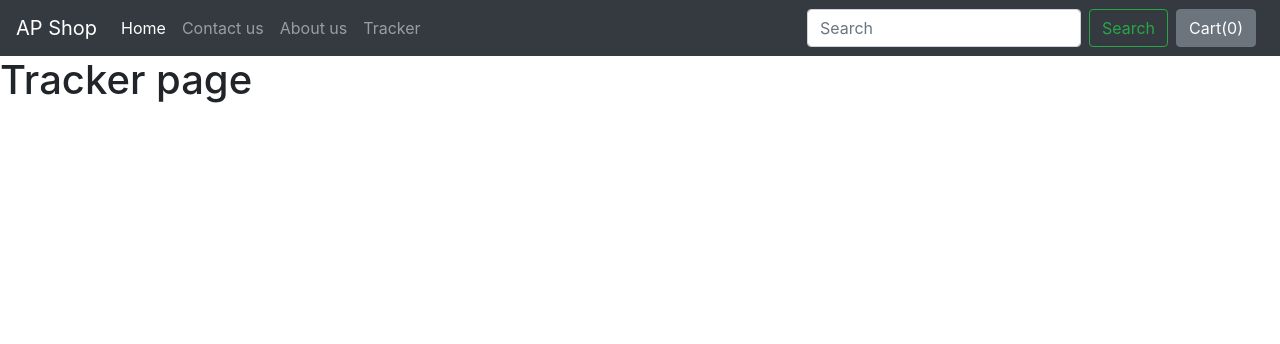
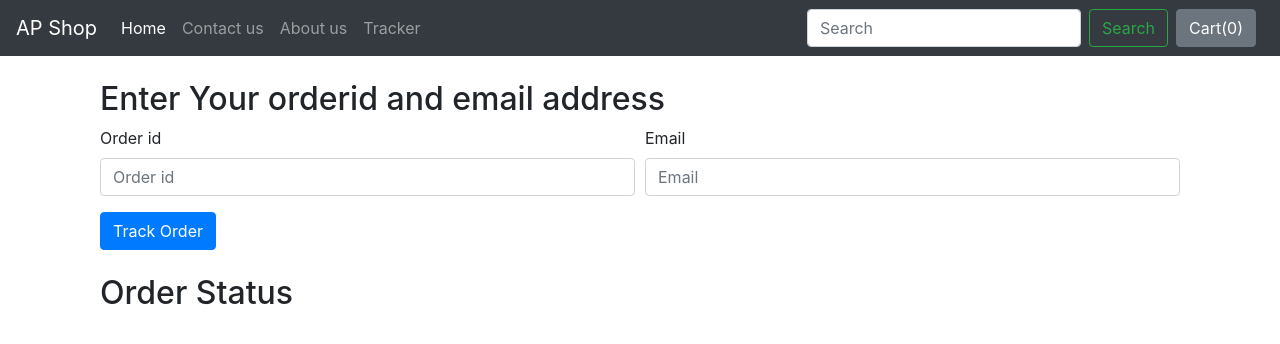
Before and after one commit to purohit-arun/ecommerce-site, a Django app: page /shop/tracker/ in a window 1280 px wide. Shown: the top 344 px of the page. Run offline with Django 3.2, Linux system fonts and the light colour scheme; some libraries are stand-ins or nearby versions.

Commit message:
#8 (arun) tracker added

```diff
--- a/myecart/settings.py
+++ b/myecart/settings.py
@@ -55,7 +55,7 @@ ROOT_URLCONF = 'myecart.urls'
 TEMPLATES = [
     {
         'BACKEND': 'django.template.backends.django.DjangoTemplates',
-        'DIRS': [],
+        'DIRS': ['myecart/templates'],
         'APP_DIRS': True,
         'OPTIONS': {
             'context_processors': [
--- a/myecart/urls.py
+++ b/myecart/urls.py
@@ -17,9 +17,11 @@ from django.contrib import admin
 from django.urls import path, include
 from django.conf import settings
 from django.conf.urls.static import static
+from . import views
 
 urlpatterns = [
     path('admin/', admin.site.urls),
     path('shop/', include('shop.urls')),
-    path('blog/', include('blog.urls'))
+    path('blog/', include('blog.urls')),
+    path('', views.index),
 ] + static(settings.MEDIA_URL, document_root=settings.MEDIA_ROOT)
--- a/shop/admin.py
+++ b/shop/admin.py
@@ -1,7 +1,8 @@
 from django.contrib import admin
-from .models import Product, Contact, Orders
+from .models import OrdersUpdate, Product, Contact, Orders
 # Register your models here.
 
 admin.site.register(Product)
 admin.site.register(Contact)
 admin.site.register(Orders)
+admin.site.register(OrdersUpdate)
--- a/shop/templates/shop/basic.html
+++ b/shop/templates/shop/basic.html
@@ -59,9 +59,8 @@
 
   <!-- Optional JavaScript -->
   <!-- jQuery first, then Popper.js, then Bootstrap JS -->
-  <script src="https://code.jquery.com/jquery-3.3.1.slim.min.js"
-    integrity="sha384-q8i/X+965DzO0rT7abK41JStQIAqVgRVzpbzo5smXKp4YfRvH+8abtTE1Pi6jizo" crossorigin="anonymous">
-  </script>
+  <script src="https://code.jquery.com/jquery-3.3.1.js" integrity="sha256-2Kok7MbOyxpgUVvAk/HJ2jigOSYS2auK4Pfzbm7uH60="
+  crossorigin="anonymous"></script>
   <script src="https://cdnjs.cloudflare.com/ajax/libs/popper.js/1.14.6/umd/popper.min.js"
     integrity="sha384-wHAiFfRlMFy6i5SRaxvfOCifBUQy1xHdJ/yoi7FRNXMRBu5WHdZYu1hA6ZOblgut" crossorigin="anonymous">
   </script>
--- a/shop/templates/shop/productDetails.html
+++ b/shop/templates/shop/productDetails.html
@@ -2,6 +2,4 @@
 
 {% block body %}
 
-
-
 {% endblock body %}
--- a/shop/templates/shop/tracker.html
+++ b/shop/templates/shop/tracker.html
@@ -1,8 +1,72 @@
 {% extends 'shop/basic.html' %}
 
-{% block title %}Shop| Tracker for your product{% endblock title %}
-
+{% block title %} Tracker {% endblock title %}
 
 {% block body %}
-<h1>Tracker page</h1>
+<div class="container">
+    <div class="col my-4">
+        <h2>Enter Your orderid and email address</h2>
+        <form method="POST" action="#" id="trackerForm"> {% csrf_token %}
+            <div class="form-row">
+                <div class="form-group col-md-6">
+                    <label for="input">Order id</label>
+                    <input type="text" class="form-control" id="orderid" name="orderid" placeholder="Order id">
+                </div>
+                <div class="form-group col-md-6">
+                    <label for="inputEmail">Email</label>
+                    <input type="email" class="form-control" id="inputEmail" name="inputEmail" placeholder="Email">
+                </div>
+            </div>
+            <button type="submit" name="placeorder" id="trackorder" class="btn btn-primary">Track Order</button>
+        </form>
+    </div>
+
+    <div class="col my-4">
+        <h2>Order Status</h2>
+        <div class="my-4">
+            <ul class="list-group" id="items">
+            </ul>
+        </div>
+    </div>
+</div>
 {% endblock body %}
+
+{% block js %}
+<script>
+    $('#trackerForm').submit(function (event) {
+        $('#items').empty();
+        var formData = {
+            'orderId': $('input[name=orderid]').val(),
+            'email': $('input[name=inputEmail]').val(),
+            'csrfmiddlewaretoken': $('input[name=csrfmiddlewaretoken]').val()
+        };
+        $.ajax({
+                type: 'POST',
+                url: '/shop/tracker/',
+                data: formData,
+                encode: true
+            })
+            .done(function (data) {
+                console.log(data)
+                updates = JSON.parse(data);
+                if (updates.length > 0 & updates != {}) {
+                    for (i = 0; i < updates.length; i++) {
+                        let text = updates[i]['text'];
+                        let time = updates[i]['time'];
+                        mystr = `<li class="list-group-item d-flex justify-content-between align-items-center">
+                    ${text}
+                    <span class="badge badge-primary badge-pill">${time}</span>
+                </li>`
+                        $('#items').append(mystr);
+                    }
+                } else {
+                    mystr =
+                        `<li class="list-group-item d-flex justify-content-between align-items-center">
+                    Sorry, We are not able to fetch this order id and email. Make sure to type correct order Id and email</li>`
+                    $('#items').append(mystr);
+                }
+            });
+        event.preventDefault();
+    });
+</script>
+{% endblock %}
--- a/shop/views.py
+++ b/shop/views.py
@@ -1,9 +1,9 @@
 from typing import OrderedDict
 from django.shortcuts import render
-from django.http import HttpResponse
-
+from django.http import HttpResponse, response
+import json
 from django.db import models
-from .models import Orders, Product, Contact
+from .models import Orders, Product, Contact, OrdersUpdate
 from math import ceil
 
 # Create your views here.
@@ -58,6 +58,23 @@ def contact(request):
 
 
 def tracker(request):
+    if request.method == "POST":
+        orderID = request.POST.get('orderId')
+        email = request.POST.get('email')
+        try:
+            order = Orders.objects.filter(order_id = orderID, email = email)
+            print("This is order id for tracking",order,"email",email)
+            if len(order) > 0:
+                update = OrdersUpdate.objects.filter(order_id = orderID)
+                updates = []
+                for item in update:
+                    updates.append({'text' : item.update_desc, 'time':item.timestamp})
+                    response = json.dumps(updates, default=str)
+                return HttpResponse(response)
+            else:
+                return HttpResponse('{}')
+        except Exception as e:
+            return HttpResponse('{}')
     return render(request, 'shop/tracker.html')
 
 
@@ -73,6 +90,7 @@ def productView(request, id):
 
 def checkOut(request):
     if request.method == "POST":
+        items_json = request.POST.get('itemJson')
         name = request.POST.get('inputname')
         email = request.POST.get('inputEmail4')
         address = request.POST.get('inputAddress')
@@ -80,10 +98,13 @@ def checkOut(request):
         state = request.POST.get('state')
         zip_code = request.POST.get('inputZip')
         phone = request.POST.get('phone')
-        order = Orders(name=name, email=email, address=address,
+        order = Orders(items_json = items_json, name=name, email=email, address=address,
                        city=city, state=state, zip_code=zip_code, phone=phone)
         order.save()
+        update = OrdersUpdate(order_id = order.order_id, update_desc = "Order Placed Successfully")
+        update.save()
         thank = True
         id = order.order_id
+        print(f"{id} - {thank}")
         return render(request, 'shop/checkout.html', {'thank' : thank, 'id' : id})
     return render(request, 'shop/checkout.html')
```
Also changed, not shown: myecart/templates/index.html (added, +55 -0 lines), myecart/views.py (added, +11 -0 lines), shop/models.py (+10 -0 lines), shop/templates/shop/checkout.html (+5 -10 lines), db.sqlite3, shop/migrations/0011_product_status.py (added), shop/migrations/0012_ordersupdate.py (added), 1 other file.
